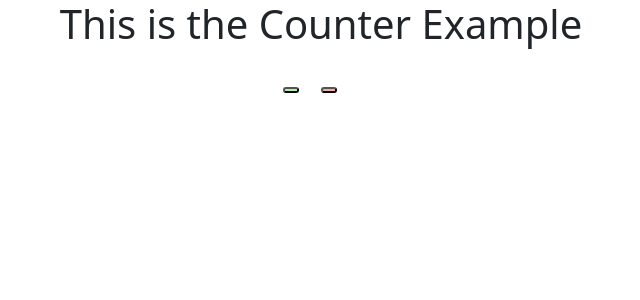
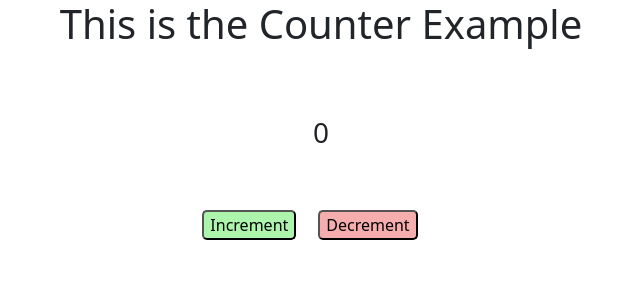
Before and after one commit to waheedchitapure/Reactjs-Practice-1, a React (Vite) app: page / in a window 1280 px wide. Shown: the top 300 px of the page, without its empty margins (319-959 px from the left). Built offline with nearby package versions, Linux system fonts and the light colour scheme.

Commit message:
update_1.0

```diff
--- a/index.html
+++ b/index.html
@@ -15,6 +15,6 @@
     page. Try various colors for the theme: dark, light, red, orange, yellow, lime, green,
     teal, blue, blurple, magenta, pink!
     -->
-    <script src="https://replit.com/public/js/replit-badge.js" theme="blue" defer></script>
+<!--     <script src="https://replit.com/public/js/replit-badge.js" theme="blue" defer></script> -->
   </body>
 </html>
--- a/src/App.jsx
+++ b/src/App.jsx
@@ -1,8 +1,18 @@
 import React from "react";
 import "./App.css";
+import { useState } from "react";
 
 
 export const App = () => {
+  const [counter, SetCounter] = useState(0);
+
+  const handleClick1 = () => {
+    SetCounter(counter + 1)
+  }
+
+  const handleClick2 = () => {
+    SetCounter(counter - 1)
+  }
   return (
     <>
       <div className="main">
@@ -11,12 +21,19 @@ export const App = () => {
 
           <h1>
             This is the Counter Example
-
           </h1>
 
-          <div className="buttons">
-            <button className="inc"></button>
-            <button className="dec"></button>
+          <h3 style={{ marginTop: "60px " }}>
+            {counter}
+          </h3>
+
+          <div
+            style={{
+              marginTop: '50px'
+            }}
+            className="buttons">
+            <button className="inc" onClick={handleClick1}> Increment</button>
+            <button className="dec" onClick={handleClick2}> Decrement</button>
 
           </div>
 
```
